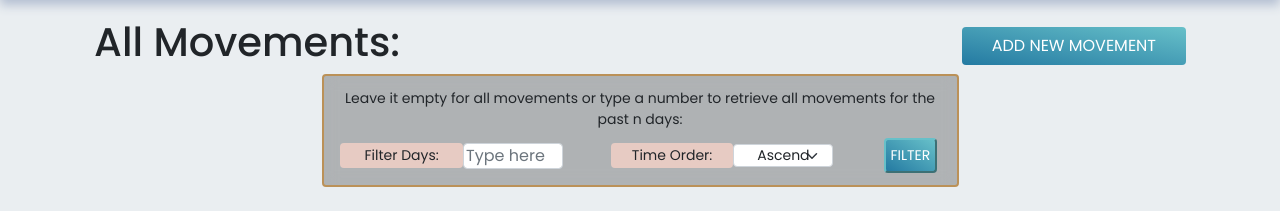
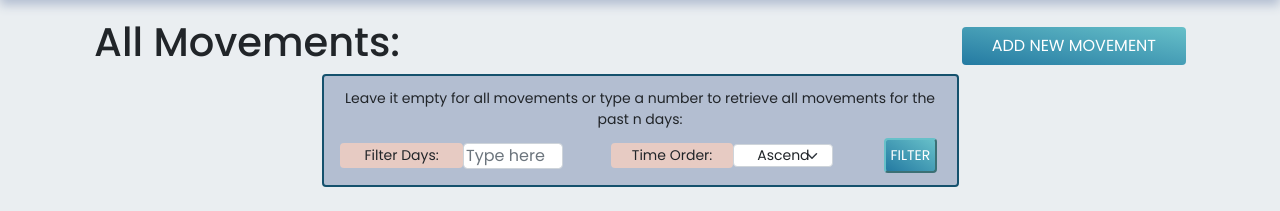
Before and after one commit to OsamaTbaileh/UltimateInventory, a Flask app: template templates/movements/all_movements.html in a window 1280 px wide. Shown: the part 78-289 px from the top of the page. Run offline with Flask 3, Linux system fonts and the light colour scheme; the template is opened without the code that fills it, so the values that code supplies are empty.

Commit message:
style: Change the background & border color of the filter-form-container

```diff
--- a/static/css/all_movements.css
+++ b/static/css/all_movements.css
@@ -1,12 +1,12 @@
 
-.filter-form-container{
+.filter-form-container {
     position: relative;
     backdrop-filter: blur(8px); /* Apply a blur effect to the form container */
-    background-color: rgba(0, 0, 0, 0.25); /* Set a translucent background color */
-    border: 2px solid #bb9158;
+    background-color: #b3bed1;
+    border: 2px solid #15516d;
 }
 
-.filter-button-style{
+.filter-button-style {
     padding: 5px !important;
     max-width: 120px;
 }
```
